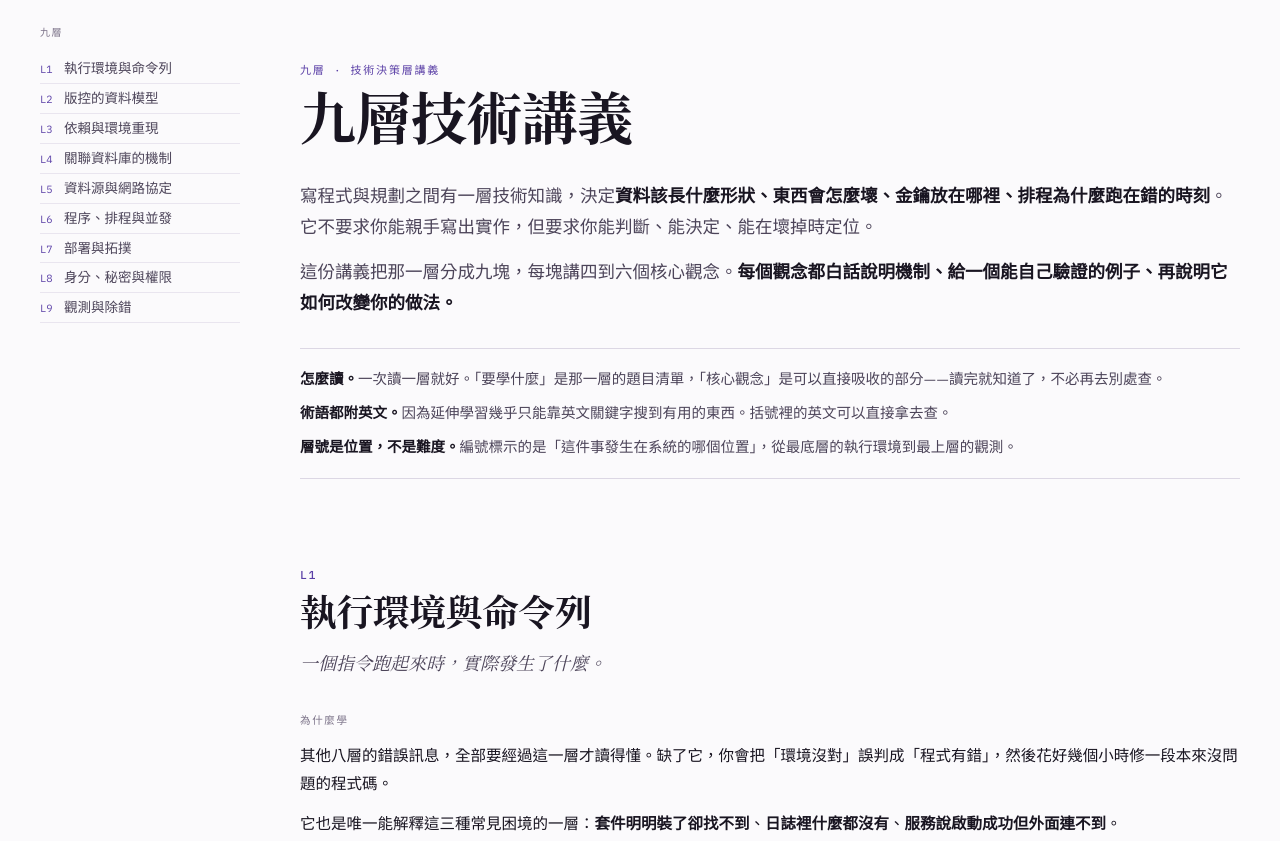
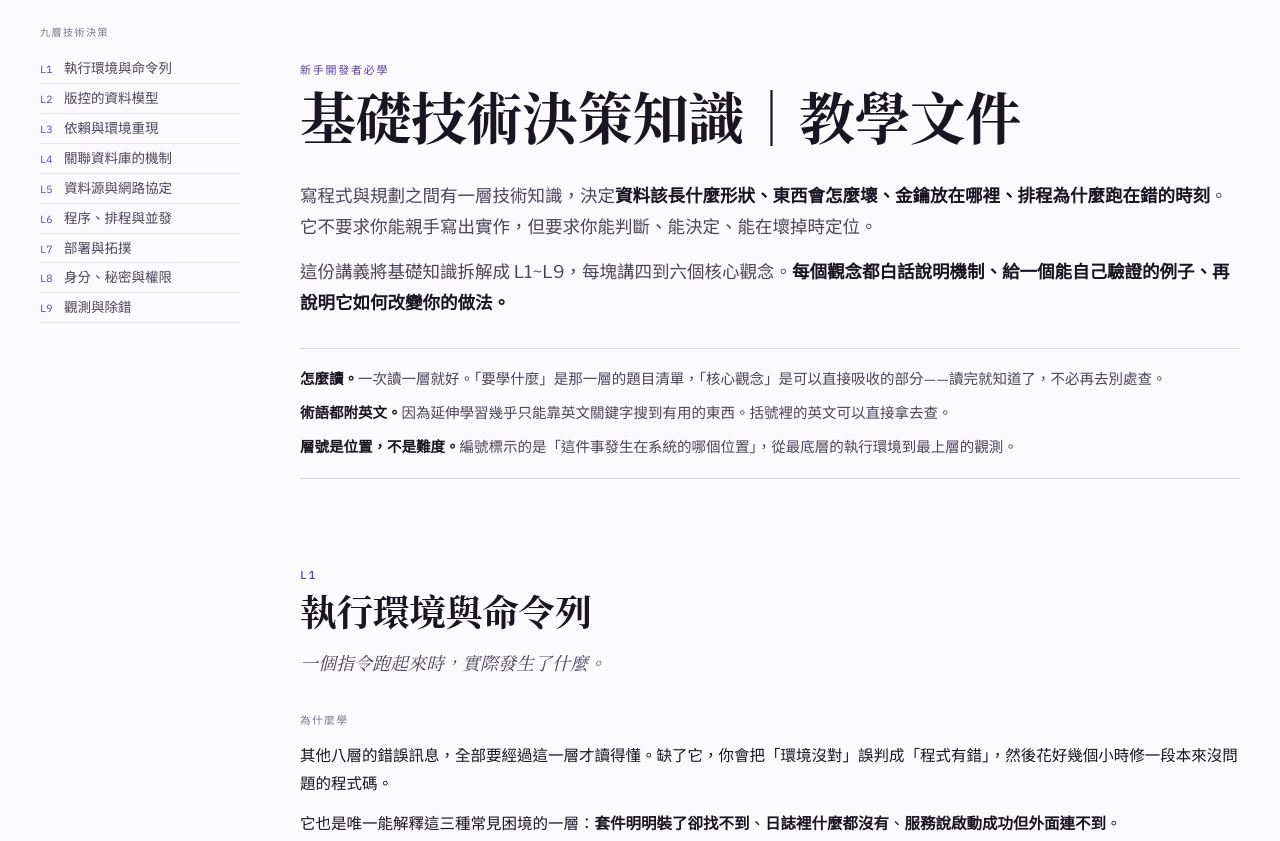
Before and after one commit to wa-hsiang/Technical-Decision-Layers, a plain HTML site: page index.html in a window 1280 px wide. Shown: the top 841 px of the page. Drawn offline with nearby package versions, Linux system fonts and the light colour scheme.

Commit message:
Update meta description and page titles in index.html

```diff
--- a/index.html
+++ b/index.html
@@ -3,14 +3,14 @@
 <head>
 <meta charset="utf-8">
 <meta name="viewport" content="width=device-width, initial-scale=1">
-<meta name="description" content="九層技術決策知識的教學文件：每層講四到六個核心觀念，說明機制、附可自行驗證的例子，再說明它如何改變你的做法。">
+<meta name="description" content="開發者的基礎技術決策知識教學文件：從 L1~L9 講解核心觀念，說明機制、附可自行驗證的例子，再說明它如何改變你的做法。">
 <meta name="color-scheme" content="light dark">
 <style>
 html,body{margin:0;padding:0}
 img{max-width:100%}
 [hidden]{display:none!important}
 </style>
-<title>九層技術講義</title>
+<title>新手開發者必學｜基礎技術決策知識</title>
 <link rel="preconnect" href="https://fonts.googleapis.com">
 <link rel="preconnect" href="https://fonts.gstatic.com" crossorigin>
 <link rel="stylesheet" href="https://fonts.googleapis.com/css2?family=Newsreader:ital,opsz,wght@0,6..72,400;0,6..72,500;0,6..72,600;1,6..72,400&family=Libre+Franklin:wght@400;500;600&family=IBM+Plex+Mono:wght@400;500&display=swap">
@@ -436,10 +436,10 @@ html{scroll-behavior:smooth}
 <div class="shell">
 
 <header class="masthead" id="top">
-  <p class="eyebrow">九層 · 技術決策層講義</p>
-  <h1>九層技術講義</h1>
+  <p class="eyebrow">新手開發者必學</p>
+  <h1>基礎技術決策知識｜教學文件</h1>
   <p class="lede">寫程式與規劃之間有一層技術知識，決定<strong>資料該長什麼形狀、東西會怎麼壞、金鑰放在哪裡、排程為什麼跑在錯的時刻</strong>。它不要求你能親手寫出實作，但要求你能判斷、能決定、能在壞掉時定位。</p>
-  <p class="lede">這份講義把那一層分成九塊，每塊講四到六個核心觀念。<strong>每個觀念都白話說明機制、給一個能自己驗證的例子、再說明它如何改變你的做法。</strong></p>
+  <p class="lede">這份講義將基礎知識拆解成 L1~L9，每塊講四到六個核心觀念。<strong>每個觀念都白話說明機制、給一個能自己驗證的例子、再說明它如何改變你的做法。</strong></p>
   <div class="howto">
     <p><b>怎麼讀。</b>一次讀一層就好。「要學什麼」是那一層的題目清單，「核心觀念」是可以直接吸收的部分——讀完就知道了，不必再去別處查。</p>
     <p><b>術語都附英文。</b>因為延伸學習幾乎只能靠英文關鍵字搜到有用的東西。括號裡的英文可以直接拿去查。</p>
@@ -448,7 +448,7 @@ html{scroll-behavior:smooth}
 </header>
 
 <nav class="nav" aria-label="章節">
-  <p class="nav-h">九層</p>
+  <p class="nav-h">九層技術決策</p>
   <a href="#l1"><span>L1</span>執行環境與命令列</a>
   <a href="#l2"><span>L2</span>版控的資料模型</a>
   <a href="#l3"><span>L3</span>依賴與環境重現</a>
```
